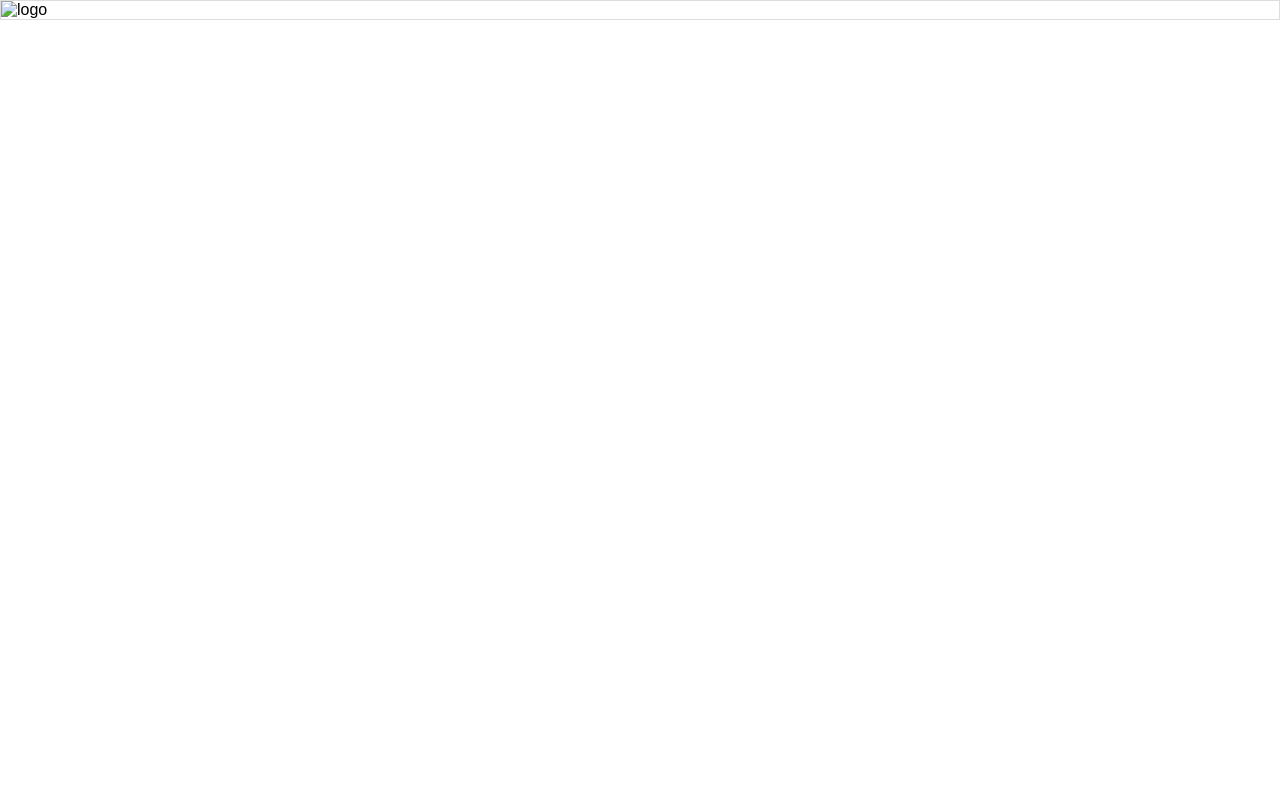
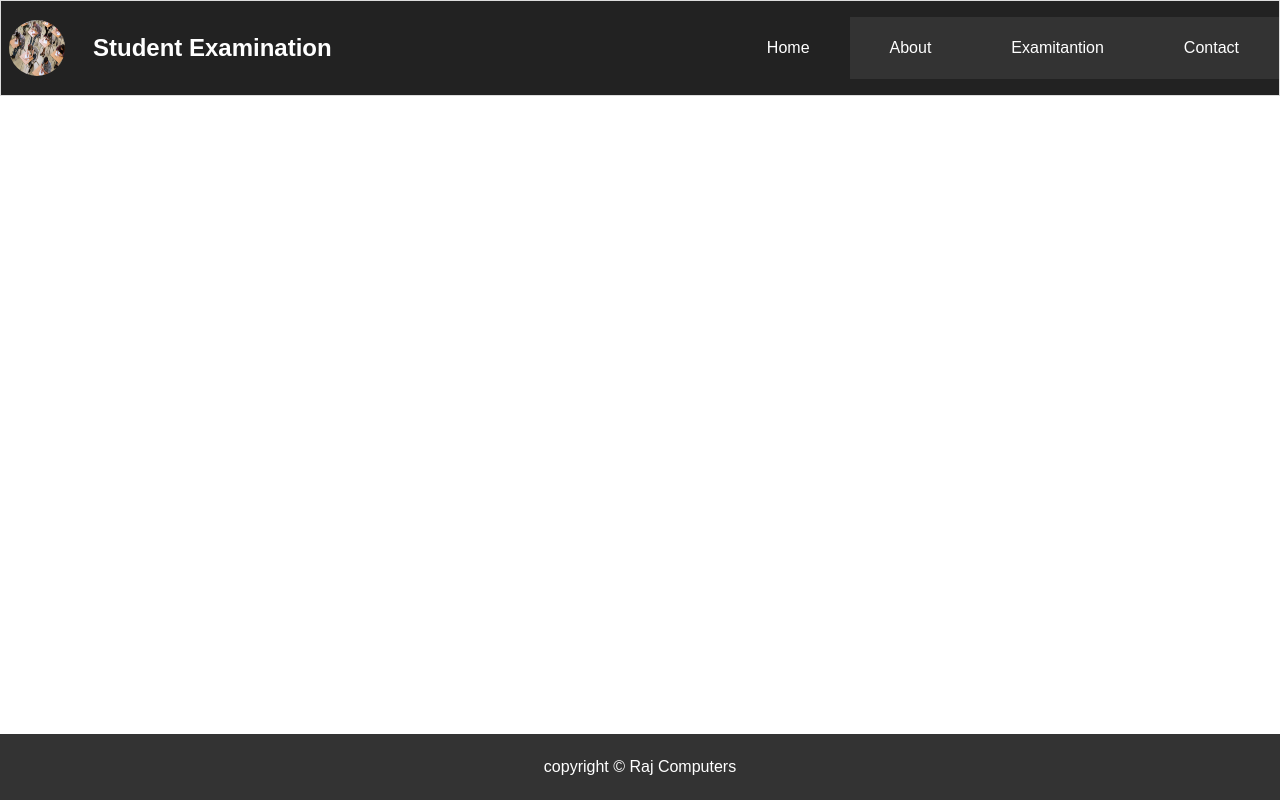
Before and after one commit to raj1706/Examination, a plain HTML site: page index.html in a window 1280 px wide. Drawn offline with Linux system fonts and the light colour scheme.

Commit message:
first1 commit

```diff
--- a/index.html
+++ b/index.html
@@ -14,9 +14,29 @@
     <div class="nav">
       <nav>
         <div class="logo">
-          <img src="" alt="logo">
+          <img src="1.jpg" alt="logo">
+          <div class="title">
+            Student Examination
+          </div>
         </div>
+       <ul>
+        <li class="active">
+          <a href="/index.html">Home</a>
+        </li>
+        <li>
+          <a href="/about.html">About</a>
+        </li>
+        <li>
+          <a href="/Examination.html">Examitantion</a>
+        </li>
+        <li>
+          <a href="/contact.html">Contact</a>
+        </li>
+       </ul>
       </nav>
+    </div>
+    <div class="footer">
+      copyright &copy; Raj Computers
     </div>
    </div>
 </body>
--- a/styles.css
+++ b/styles.css
@@ -11,3 +11,101 @@ body{
   background-color: white;
   border: 1px solid #ddd;
 }
+
+.page-container{
+
+}
+
+.nav{
+
+}
+
+nav {
+  background-color: #222222;
+  display: flex;
+  flex-direction: row;
+  justify-content: space-between;
+}
+
+nav .logo{
+  display: flex;
+  align-items: center;
+}
+
+nav .logo img{
+  width: 56px;
+  height: 56px;
+  padding: 8px;
+  border-radius: 50%;
+}
+
+nav .logo .title {
+  color: white;
+  font-size: 24px;
+  font-weight: bold;
+  padding-left: 20px;
+}
+
+nav ul {
+  display: flex;
+  flex-direction: row;
+  flex-wrap: wrap;
+  justify-content: flex-start;
+  list-style: none;
+}
+
+nav ul li {
+  color: white;
+  padding: 22px 40px;
+  background-color: #333333;
+}
+
+nav ul li:hover{
+  background-color: #222222;
+}
+
+nav ul li.active{
+  background-color: #222222;
+}
+
+nav ul li a {
+  color: white;
+  text-decoration: none;
+}
+
+@media all and (max-width: 800px){
+  nav{
+    justify-content: flex-start;
+  }
+  nav ul {
+    justify-content: space-between;
+  }
+}
+
+@media all and (max-width: 600px){
+
+  nav {
+    flex-direction: column;
+    align-items: center;
+  }
+   nav ul  {
+    width: 	100%;
+    flex-direction: column;
+    align-items: stretch;
+   }
+
+   nav ul li{
+    text-align: center;
+   }
+}
+
+.footer {
+  position: absolute;
+  left: 0;
+  right: 0;
+  bottom: 0;
+  background-color: #333333;
+  color: white;
+  text-align: center;
+  padding: 24px;
+}
```
Also changed, not shown: 1.jpg (added).
